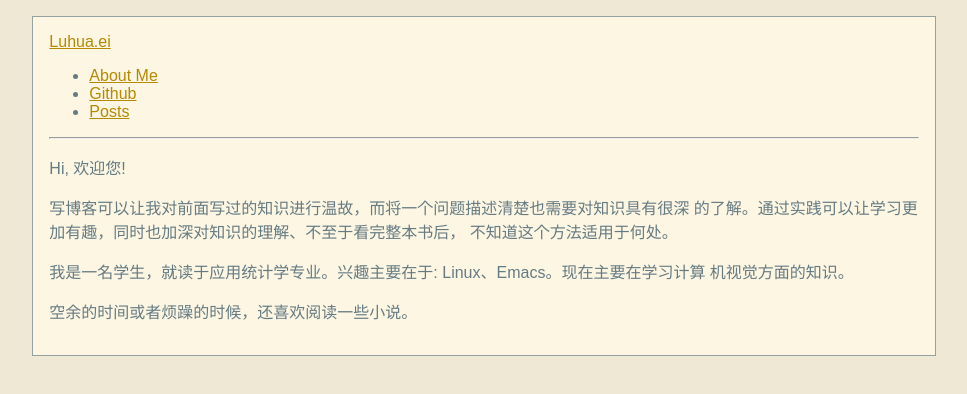
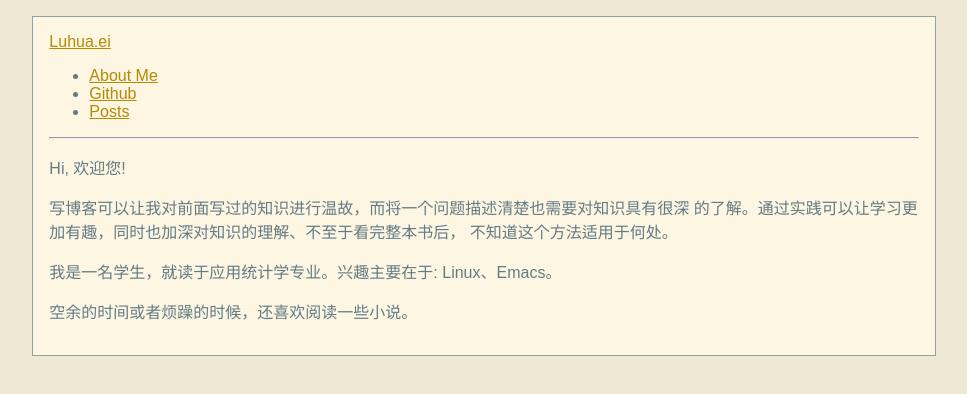
Before and after one commit to LuhuaEi/luhuaei.github.io, a plain HTML site: page about.html in a window 1280 px wide. Shown: the whole page, without its empty margins (156-1123 px from the left). Drawn offline with nearby package versions, Linux system fonts and the light colour scheme; some packages are replaced by stand-ins of ours; files whose address does not match are found by name.

Commit message:
update about me

```diff
--- a/about.html
+++ b/about.html
@@ -1,7 +1,7 @@
 <!DOCTYPE html>
 <html lang="en">
 <head>
-<!-- 2020-01-23 Thu 23:23 -->
+<!-- 2020-04-21 Tue 23:01 -->
 <meta charset="utf-8">
 <meta name="viewport" content="width=device-width, initial-scale=1">
 <title>&lrm;</title>
@@ -40,8 +40,7 @@ Hi, 欢迎您!
 </p>
 
 <p>
-我是一名学生，就读于应用统计学专业。兴趣主要在于: Linux、Emacs。现在主要在学习计算
-机视觉方面的知识。
+我是一名学生，就读于应用统计学专业。兴趣主要在于: Linux、Emacs。
 </p>
 
 <p>
```
Also changed, not shown: archive.html (+1 -1 lines), index.html (+1 -1 lines), 1 other file.
